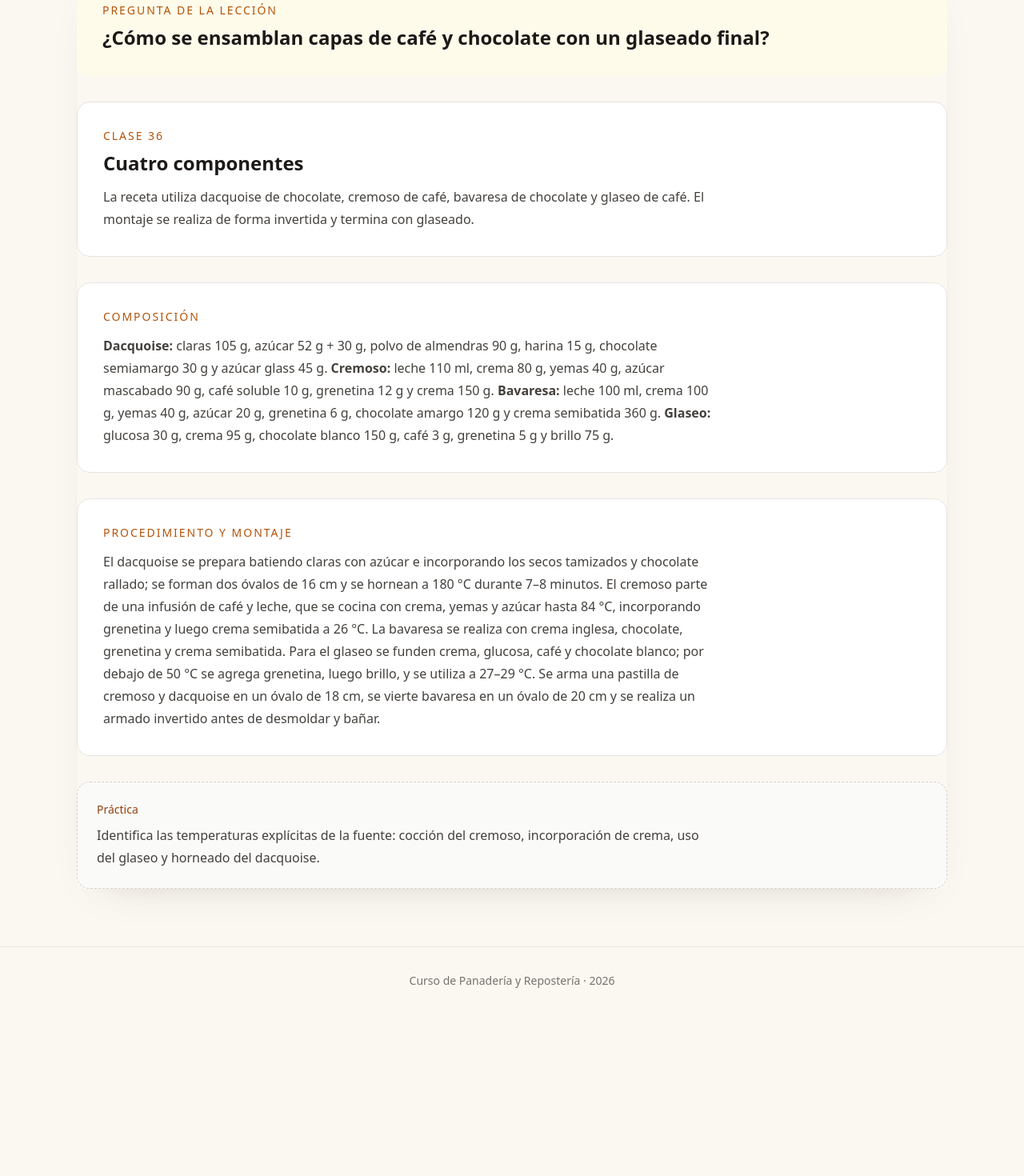
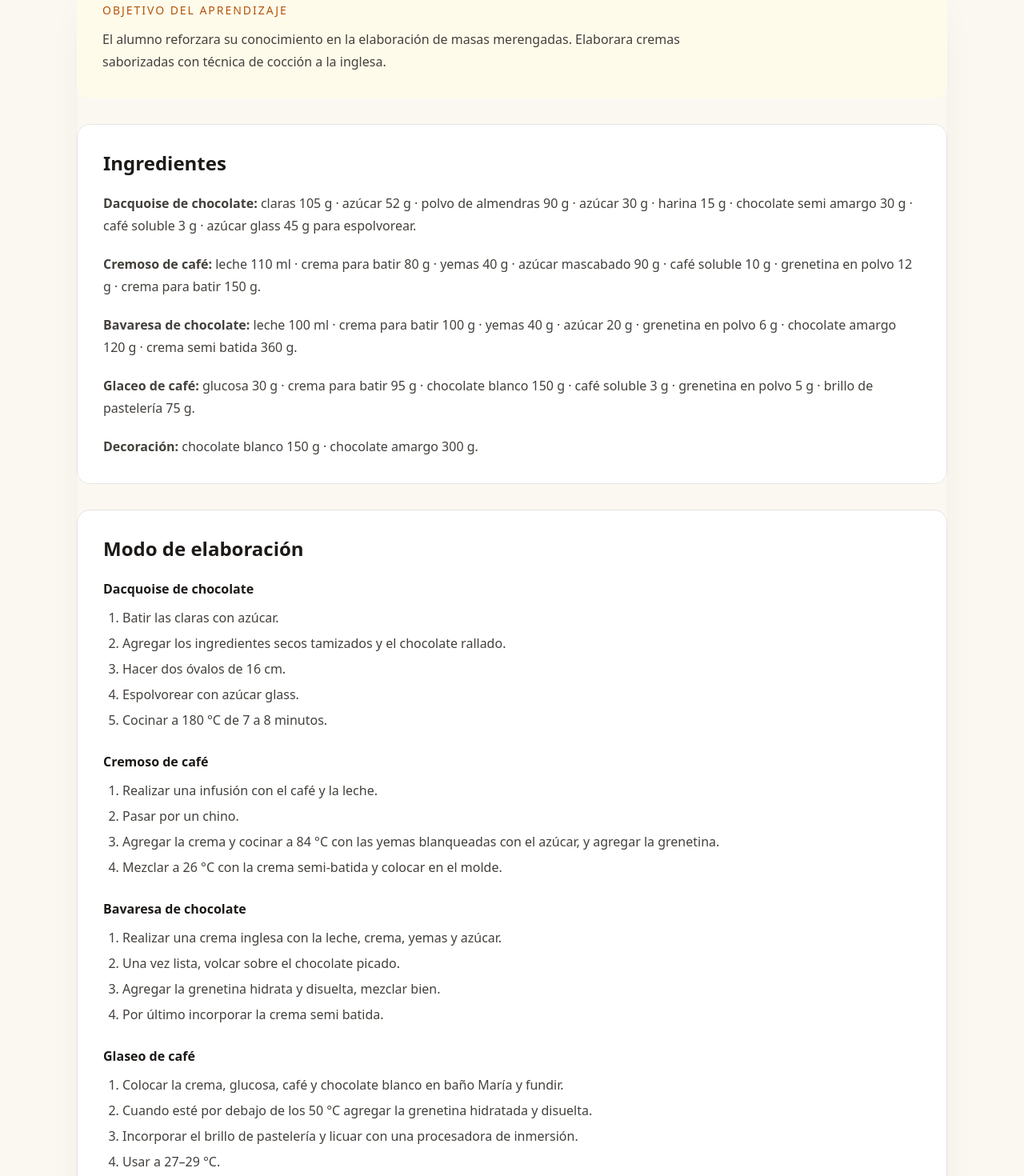
Before and after one commit to Drworm82/CursoPanadero, a Next.js app: page /leccion-pastel-cafe-chocolate in a window 1280 px wide. Shown: the part 320-1790 px from the top of the page at 80% size. Before the commit the page ends 1588 px from the top, so only its background shows below. Built offline with nearby package versions, Linux system fonts and the light colour scheme; no server answers.

Commit message:
Corrige contenido de M8 con base en la fuente

```diff
--- a/pages/leccion-pastel-cafe-chocolate.js
+++ b/pages/leccion-pastel-cafe-chocolate.js
@@ -1,16 +1,32 @@
 import CourseShell from '../components/course/CourseShell';
 
-const lesson = { number: '62', title: 'Pastel café y chocolate', subtitle: 'Dacquoise de chocolate, cremoso de café, bavaresa de chocolate y glaseo de café.' };
+const lesson = { number: '62', title: 'Pastel café y chocolate', subtitle: 'Clase 36 · Pastelería Contemporánea' };
 
 export default function LessonPage() {
   return (
     <CourseShell eyebrow="Módulo 8 · Lección 62" title={lesson.title} subtitle={lesson.subtitle} backHref="/modulo-8" backLabel="Volver al módulo">
       <div className="space-y-8">
-        <section className="rounded-2xl bg-amber-50 p-6 sm:p-8"><p className="text-sm font-medium uppercase tracking-[0.14em] text-amber-700">Pregunta de la lección</p><h2 className="mt-2 text-2xl font-semibold text-stone-900">¿Cómo se ensamblan capas de café y chocolate con un glaseado final?</h2></section>
-        <section className="rounded-2xl border border-stone-200 bg-white p-6 sm:p-8"><p className="text-sm font-medium uppercase tracking-[0.14em] text-amber-700">Clase 36</p><h2 className="mt-2 text-2xl font-semibold text-stone-900">Cuatro componentes</h2><p className="mt-3 max-w-3xl leading-7 text-stone-700">La receta utiliza dacquoise de chocolate, cremoso de café, bavaresa de chocolate y glaseo de café. El montaje se realiza de forma invertida y termina con glaseado.</p></section>
-        <section className="rounded-2xl border border-stone-200 bg-white p-6 sm:p-8"><p className="text-sm font-medium uppercase tracking-[0.14em] text-amber-700">Composición</p><p className="mt-3 max-w-3xl leading-7 text-stone-700"><strong>Dacquoise:</strong> claras 105 g, azúcar 52 g + 30 g, polvo de almendras 90 g, harina 15 g, chocolate semiamargo 30 g y azúcar glass 45 g. <strong>Cremoso:</strong> leche 110 ml, crema 80 g, yemas 40 g, azúcar mascabado 90 g, café soluble 10 g, grenetina 12 g y crema 150 g. <strong>Bavaresa:</strong> leche 100 ml, crema 100 g, yemas 40 g, azúcar 20 g, grenetina 6 g, chocolate amargo 120 g y crema semibatida 360 g. <strong>Glaseo:</strong> glucosa 30 g, crema 95 g, chocolate blanco 150 g, café 3 g, grenetina 5 g y brillo 75 g.</p></section>
-        <section className="rounded-2xl border border-stone-200 bg-white p-6 sm:p-8"><p className="text-sm font-medium uppercase tracking-[0.14em] text-amber-700">Procedimiento y montaje</p><p className="mt-3 max-w-3xl leading-7 text-stone-700">El dacquoise se prepara batiendo claras con azúcar e incorporando los secos tamizados y chocolate rallado; se forman dos óvalos de 16 cm y se hornean a 180 °C durante 7–8 minutos. El cremoso parte de una infusión de café y leche, que se cocina con crema, yemas y azúcar hasta 84 °C, incorporando grenetina y luego crema semibatida a 26 °C. La bavaresa se realiza con crema inglesa, chocolate, grenetina y crema semibatida. Para el glaseo se funden crema, glucosa, café y chocolate blanco; por debajo de 50 °C se agrega grenetina, luego brillo, y se utiliza a 27–29 °C. Se arma una pastilla de cremoso y dacquoise en un óvalo de 18 cm, se vierte bavaresa en un óvalo de 20 cm y se realiza un armado invertido antes de desmoldar y bañar.</p></section>
-        <section className="rounded-2xl border border-dashed border-stone-300 bg-stone-50 p-6"><p className="text-sm font-medium text-amber-800">Práctica</p><p className="mt-2 max-w-3xl leading-7 text-stone-700">Identifica las temperaturas explícitas de la fuente: cocción del cremoso, incorporación de crema, uso del glaseo y horneado del dacquoise.</p></section>
+        <section className="rounded-2xl bg-amber-50 p-6 sm:p-8"><p className="text-sm font-medium uppercase tracking-[0.14em] text-amber-700">Objetivo del aprendizaje</p><p className="mt-3 max-w-3xl leading-7 text-stone-700">El alumno reforzara su conocimiento en la elaboración de masas merengadas. Elaborara cremas saborizadas con técnica de cocción a la inglesa.</p></section>
+        <section className="rounded-2xl border border-stone-200 bg-white p-6 sm:p-8">
+          <h2 className="text-2xl font-semibold text-stone-900">Ingredientes</h2>
+          <div className="mt-5 space-y-5 leading-7 text-stone-700">
+            <p><strong>Dacquoise de chocolate:</strong> claras 105 g · azúcar 52 g · polvo de almendras 90 g · azúcar 30 g · harina 15 g · chocolate semi amargo 30 g · café soluble 3 g · azúcar glass 45 g para espolvorear.</p>
+            <p><strong>Cremoso de café:</strong> leche 110 ml · crema para batir 80 g · yemas 40 g · azúcar mascabado 90 g · café soluble 10 g · grenetina en polvo 12 g · crema para batir 150 g.</p>
+            <p><strong>Bavaresa de chocolate:</strong> leche 100 ml · crema para batir 100 g · yemas 40 g · azúcar 20 g · grenetina en polvo 6 g · chocolate amargo 120 g · crema semi batida 360 g.</p>
+            <p><strong>Glaceo de café:</strong> glucosa 30 g · crema para batir 95 g · chocolate blanco 150 g · café soluble 3 g · grenetina en polvo 5 g · brillo de pastelería 75 g.</p>
+            <p><strong>Decoración:</strong> chocolate blanco 150 g · chocolate amargo 300 g.</p>
+          </div>
+        </section>
+        <section className="rounded-2xl border border-stone-200 bg-white p-6 sm:p-8">
+          <h2 className="text-2xl font-semibold text-stone-900">Modo de elaboración</h2>
+          <div className="mt-5 space-y-6 leading-7 text-stone-700">
+            <div><h3 className="font-semibold text-stone-900">Dacquoise de chocolate</h3><ol className="mt-2 list-decimal space-y-1 pl-6"><li>Batir las claras con azúcar.</li><li>Agregar los ingredientes secos tamizados y el chocolate rallado.</li><li>Hacer dos óvalos de 16 cm.</li><li>Espolvorear con azúcar glass.</li><li>Cocinar a 180 °C de 7 a 8 minutos.</li></ol></div>
+            <div><h3 className="font-semibold text-stone-900">Cremoso de café</h3><ol className="mt-2 list-decimal space-y-1 pl-6"><li>Realizar una infusión con el café y la leche.</li><li>Pasar por un chino.</li><li>Agregar la crema y cocinar a 84 °C con las yemas blanqueadas con el azúcar, y agregar la grenetina.</li><li>Mezclar a 26 °C con la crema semi-batida y colocar en el molde.</li></ol></div>
+            <div><h3 className="font-semibold text-stone-900">Bavaresa de chocolate</h3><ol className="mt-2 list-decimal space-y-1 pl-6"><li>Realizar una crema inglesa con la leche, crema, yemas y azúcar.</li><li>Una vez lista, volcar sobre el chocolate picado.</li><li>Agregar la grenetina hidrata y disuelta, mezclar bien.</li><li>Por último incorporar la crema semi batida.</li></ol></div>
+            <div><h3 className="font-semibold text-stone-900">Glaseo de café</h3><ol className="mt-2 list-decimal space-y-1 pl-6"><li>Colocar la crema, glucosa, café y chocolate blanco en baño María y fundir.</li><li>Cuando esté por debajo de los 50 °C agregar la grenetina hidratada y disuelta.</li><li>Incorporar el brillo de pastelería y licuar con una procesadora de inmersión.</li><li>Usar a 27–29 °C.</li></ol></div>
+            <div><h3 className="font-semibold text-stone-900">Montaje</h3><ol className="mt-2 list-decimal space-y-1 pl-6"><li>Realizar una pastilla con el cremoso de café y el dacquoise en un óvalo de 18 cm de diámetro.</li><li>En un óvalo de 20 cm. Verter la bavaresa de café para realizar un armado invertido.</li><li>Una vez listo desmoldar y bañar con el glaseo de café.</li><li>Para decorar realizar casquillos de chocolate para colocar alrededor del pastel terminar con algo de chocolate.</li></ol><p className="mt-2 text-sm text-stone-500">La fuente denomina «bavaresa de café» en este paso, aunque la receta está titulada y formulada como bavaresa de chocolate. Se conserva el texto de la fuente.</p></div>
+          </div>
+        </section>
       </div>
     </CourseShell>
   );
```
